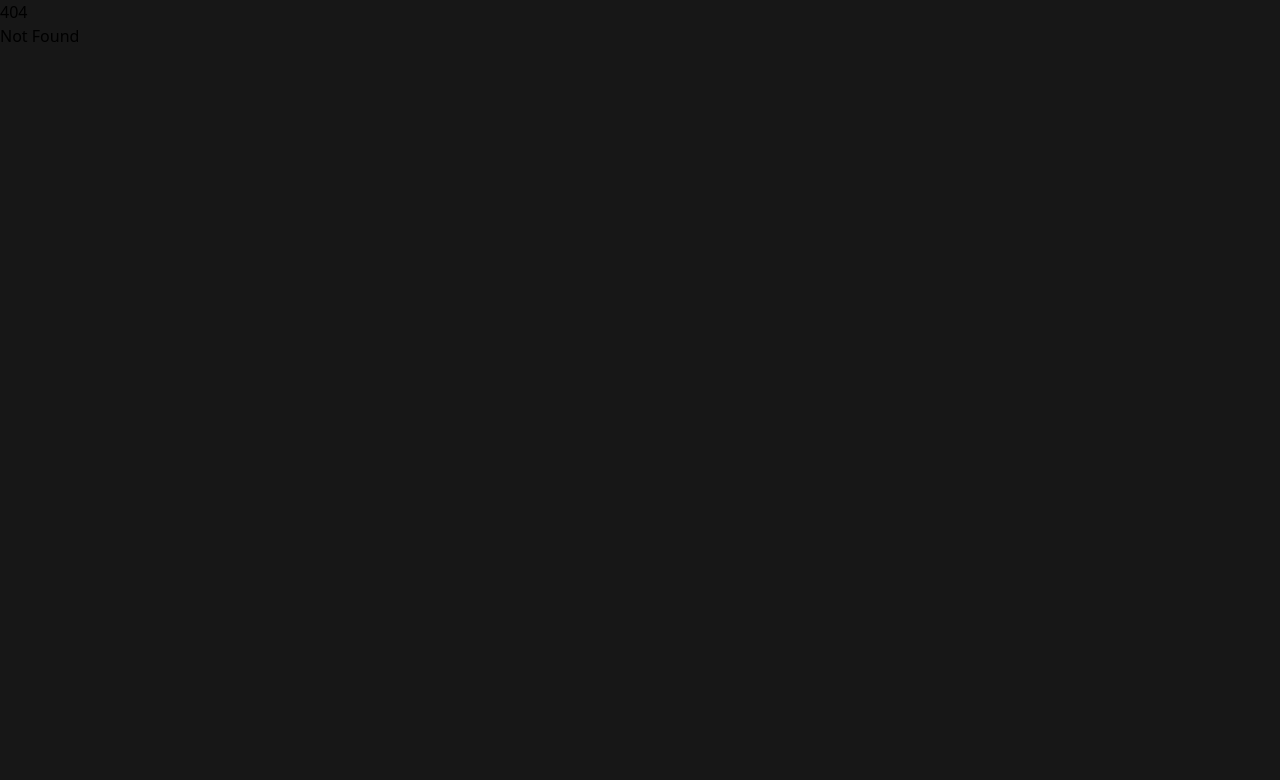
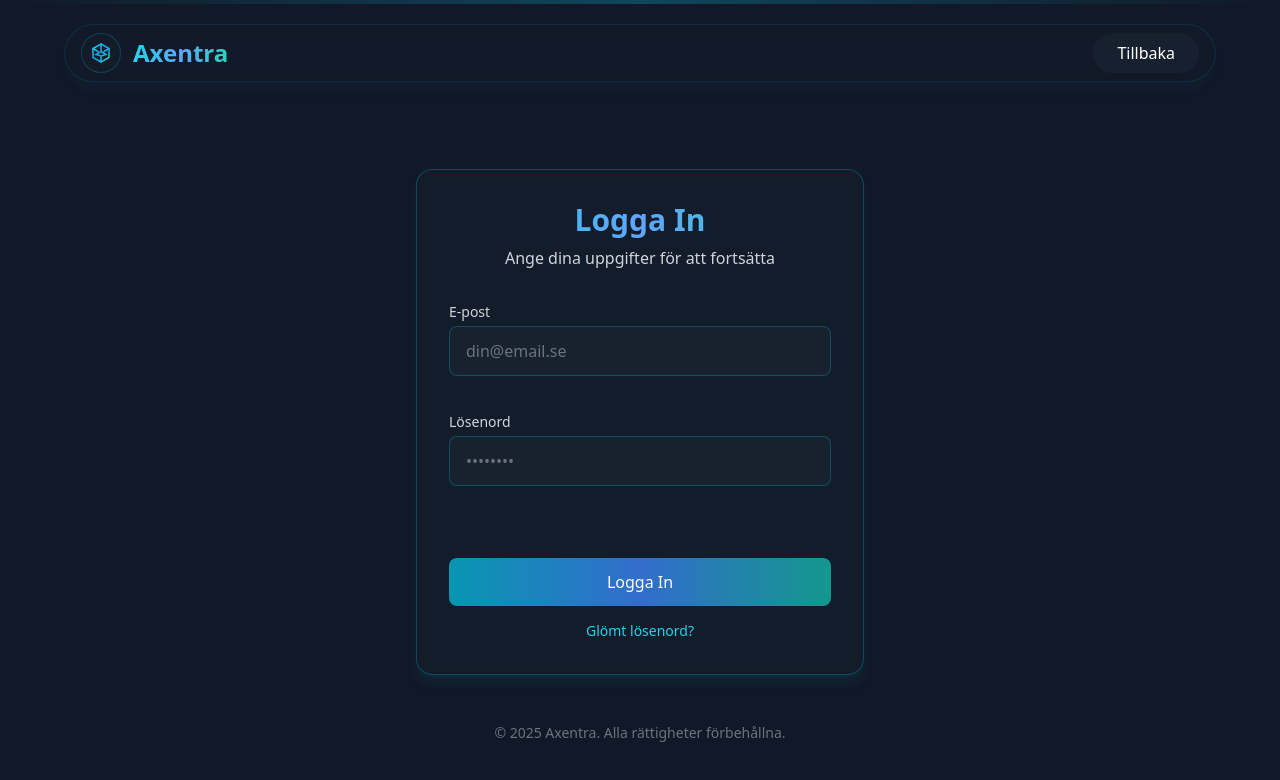
Before and after one commit to dlovans/axentra, a SvelteKit app: page /login in a window 1280 px wide. Before the commit this address had no page. Shown: the top 780 px of the page. Built offline with nearby package versions, Linux system fonts and the light colour scheme.

Commit message:
Create login page

```diff
--- /dev/null
+++ b/src/routes/login/+page.svelte
@@ -0,0 +1,261 @@
+<script>
+  import { onMount } from 'svelte';
+  import { login } from '$lib/firebase/auth';
+
+  // Login form state
+  let email = $state('');
+  let password = $state('');
+  let isSubmitting = $state(false);
+  let loginError = $state('');
+
+  // Form validation state
+  let errors = $state({
+    email: '',
+    password: ''
+  });
+
+  // Validate email format
+  function isValidEmail(email) {
+    const re = /^(([^<>()\[\]\\.,;:\s@"]+(\.[^<>()\[\]\\.,;:\s@"]+)*)|(".+"))@((\[[0-9]{1,3}\.[0-9]{1,3}\.[0-9]{1,3}\.[0-9]{1,3}])|(([a-zA-Z\-0-9]+\.)+[a-zA-Z]{2,}))$/;
+    return re.test(String(email).toLowerCase());
+  }
+
+  // Real-time validation for email
+  function validateEmail() {
+    if (!email) {
+      errors.email = 'E-post krävs';
+    } else if (!isValidEmail(email)) {
+      errors.email = 'Ogiltig e-postadress';
+    } else {
+      errors.email = '';
+    }
+  }
+
+  // Real-time validation for password
+  function validatePassword() {
+    if (!password) {
+      errors.password = 'Lösenord krävs';
+    } else {
+      errors.password = '';
+    }
+  }
+
+  // Handle login form submission
+  async function handleLogin(event) {
+    event.preventDefault();
+    // Validate form
+    validateEmail();
+    validatePassword();
+
+    // Clear login error
+    loginError = '';
+
+    // Check if form is valid
+    if (errors.email || errors.password) {
+      return;
+    }
+
+    // Submit form
+    isSubmitting = true;
+
+    const result = await login(email, password);
+      console.log('result', result);
+
+      if (!result.success) {
+        // Display the error message from the login function
+        loginError = result.message;
+        isSubmitting = false;
+        return;
+      }
+  }
+</script>
+
+<svelte:head>
+  <title>Logga In | Axentra</title>
+</svelte:head>
+
+<div class="min-h-screen bg-gray-900 text-white flex flex-col">
+  <!-- Glowing accent line at top -->
+  <div class="absolute top-0 left-0 w-full h-1 bg-gradient-to-r from-transparent via-cyan-500/30 to-transparent"></div>
+
+  <!-- Navbar -->
+  <div class="fixed top-6 left-0 right-0 z-50 flex justify-center">
+    <div class="navbar-capsule flex items-center justify-between px-4 py-2 mx-4 md:mx-8 lg:mx-16 w-full max-w-7xl rounded-full backdrop-blur-sm bg-gray-800/10 border border-cyan-500/15 shadow-lg shadow-cyan-500/5">
+      <!-- Logo and Brand -->
+      <div class="flex items-center space-x-3">
+        <div class="logo-container h-10 w-10 rounded-full bg-gray-800/15 flex items-center justify-center border border-cyan-500/25">
+          <svg class="h-6 w-6" viewBox="0 0 24 24" fill="none" xmlns="http://www.w3.org/2000/svg">
+            <!-- Abstract modern logo -->
+            <path d="M12 3L20 7.5V16.5L12 21L4 16.5V7.5L12 3Z" stroke="url(#logoGradient)" stroke-width="1.5" fill="none" />
+            <path d="M12 3V10.5M12 21V15M20 7.5L15 10.5M4 7.5L9 10.5M12 10.5L17 13.5L12 15L7 13.5L12 10.5Z" stroke="url(#logoGradient)" stroke-width="1.5" stroke-linecap="round" />
+            <defs>
+              <linearGradient id="logoGradient" x1="4" y1="3" x2="20" y2="21" gradientUnits="userSpaceOnUse">
+                <stop offset="0%" stop-color="#22d3ee" />
+                <stop offset="50%" stop-color="#0ea5e9" />
+                <stop offset="100%" stop-color="#2dd4bf" />
+              </linearGradient>
+            </defs>
+          </svg>
+        </div>
+        <h1 class="text-xl md:text-2xl font-bold text-white">
+          <span class="text-transparent bg-clip-text bg-gradient-to-r from-cyan-400 via-blue-400 to-teal-400">Axentra</span>
+        </h1>
+      </div>
+
+      <!-- Home Button -->
+      <a href="/" class="px-4 py-2 md:px-6 md:py-2 rounded-full bg-gray-800/50 text-white font-medium text-sm md:text-base hover:bg-gray-700/50 transition-all duration-300">
+        Tillbaka
+      </a>
+    </div>
+  </div>
+
+  <!-- Login Form Container -->
+  <div class="flex-1 flex items-center justify-center px-4 pt-28">
+    <div class="w-full max-w-md">
+      <!-- Login Card -->
+      <div class="backdrop-blur-sm bg-gray-800/25 border border-cyan-500/30 shadow-lg shadow-cyan-500/10 rounded-2xl p-8">
+        <div class="text-center mb-8">
+          <h2 class="text-3xl font-bold text-transparent bg-clip-text bg-gradient-to-r from-cyan-400 via-blue-400 to-teal-400 mb-2">
+            Logga In
+          </h2>
+          <p class="text-gray-300">
+            Ange dina uppgifter för att fortsätta
+          </p>
+        </div>
+
+        <!-- Login Form -->
+        <form onsubmit={handleLogin} class="space-y-3">
+          <!-- Email Field -->
+          <div class="space-y-1">
+            <label for="email" class="block text-sm font-medium text-gray-300">E-post</label>
+            <div class="relative">
+              <input
+                type="email"
+                id="email"
+                bind:value={email}
+                oninput={validateEmail}
+                onblur={validateEmail}
+                class="w-full px-4 py-3 bg-gray-800/50 border {errors.email ? 'border-red-500/50' : 'border-cyan-500/30'} rounded-lg focus:outline-none focus:ring-2 focus:ring-cyan-500/50 text-white placeholder-gray-500"
+                placeholder="din@email.se"
+              />
+              <div class="h-5 mt-1">
+                {#if errors.email}
+                  <p class="text-sm text-red-400">{errors.email}</p>
+                {/if}
+              </div>
+            </div>
+          </div>
+
+          <!-- Password Field -->
+          <div class="space-y-1">
+            <label for="password" class="block text-sm font-medium text-gray-300">Lösenord</label>
+            <div class="relative">
+              <input
+                type="password"
+                id="password"
+                bind:value={password}
+                oninput={validatePassword}
+                onblur={validatePassword}
+                class="w-full px-4 py-3 bg-gray-800/50 border {errors.password ? 'border-red-500/50' : 'border-cyan-500/30'} rounded-lg focus:outline-none focus:ring-2 focus:ring-cyan-500/50 text-white placeholder-gray-500"
+                placeholder="••••••••"
+              />
+              <div class="h-5 mt-1">
+                {#if errors.password}
+                  <p class="text-sm text-red-400">{errors.password}</p>
+                {/if}
+              </div>
+            </div>
+          </div>
+
+          <!-- Login Error Message - Fixed height container -->
+          <div class="h-6 flex items-center mb-1">
+            {#if loginError}
+              <div class="w-full p-1.5 rounded-lg bg-red-500/20 border border-red-500/30 text-red-200 text-xs">
+                {loginError}
+              </div>
+            {/if}
+          </div>
+
+          <!-- Login Button -->
+          <button
+            type="submit"
+            disabled={isSubmitting}
+            class="w-full px-4 py-3 rounded-lg bg-gradient-to-r from-cyan-500/80 via-blue-500/80 to-teal-500/80 text-white font-medium hover:shadow-lg hover:shadow-cyan-500/20 transition-all duration-300 transform hover:scale-[1.02] disabled:opacity-70 disabled:cursor-not-allowed"
+          >
+            {#if isSubmitting}
+              <span class="flex items-center justify-center">
+                <svg class="animate-spin -ml-1 mr-2 h-4 w-4 text-white" xmlns="http://www.w3.org/2000/svg" fill="none" viewBox="0 0 24 24">
+                  <circle class="opacity-25" cx="12" cy="12" r="10" stroke="currentColor" stroke-width="4"></circle>
+                  <path class="opacity-75" fill="currentColor" d="M4 12a8 8 0 018-8V0C5.373 0 0 5.373 0 12h4zm2 5.291A7.962 7.962 0 014 12H0c0 3.042 1.135 5.824 3 7.938l3-2.647z"></path>
+                </svg>
+                Loggar in...
+              </span>
+            {:else}
+              Logga In
+            {/if}
+          </button>
+
+          <!-- Forgot Password Link -->
+          <div class="text-center">
+            <a href="/forgot-password" class="text-sm text-cyan-400 hover:text-cyan-300 transition-colors">
+              Glömt lösenord?
+            </a>
+          </div>
+        </form>
+      </div>
+
+      <!-- Footer with increased margin to compensate for removed register section -->
+      <div class="mt-12 text-center">
+        <p class="text-gray-500 text-sm">© {new Date().getFullYear()} Axentra. Alla rättigheter förbehållna.</p>
+      </div>
+    </div>
+  </div>
+
+  <!-- Subtle radial gradient background -->
+  <div class="fixed inset-0 -z-10 bg-[radial-gradient(ellipse_at_center,rgba(14,165,233,0.05),rgba(15,23,42,0))]"></div>
+</div>
+
+<style>
+  /* Global styles */
+  :global(html) {
+    scroll-behavior: smooth;
+    background-color: #0f172a; /* Tailwind's gray-900 */
+  }
+
+  :global(body) {
+    scroll-behavior: smooth;
+    scroll-padding-top: 40px;
+  }
+
+  /* Subtle background animation */
+  @keyframes pulse {
+    0%, 100% { opacity: 0.05; }
+    50% { opacity: 0.1; }
+  }
+
+  /* Input focus animation */
+  input:focus {
+    animation: glow 2s ease-in-out infinite alternate;
+  }
+
+  @keyframes glow {
+    from { box-shadow: 0 0 5px rgba(14, 165, 233, 0.2); }
+    to { box-shadow: 0 0 10px rgba(14, 165, 233, 0.4); }
+  }
+
+  /* Fix for autocomplete background color */
+  input:-webkit-autofill,
+  input:-webkit-autofill:hover,
+  input:-webkit-autofill:focus,
+  input:-webkit-autofill:active {
+    -webkit-box-shadow: 0 0 0 30px rgb(31, 41, 55) inset !important; /* Tailwind's gray-800 */
+    -webkit-text-fill-color: white !important;
+    transition: background-color 5000s ease-in-out 0s;
+  }
+
+  /* Firefox specific autocomplete styling */
+  input:autofill {
+    background-color: rgb(31, 41, 55) !important; /* Tailwind's gray-800 */
+    color: white !important;
+  }
+</style>
```
